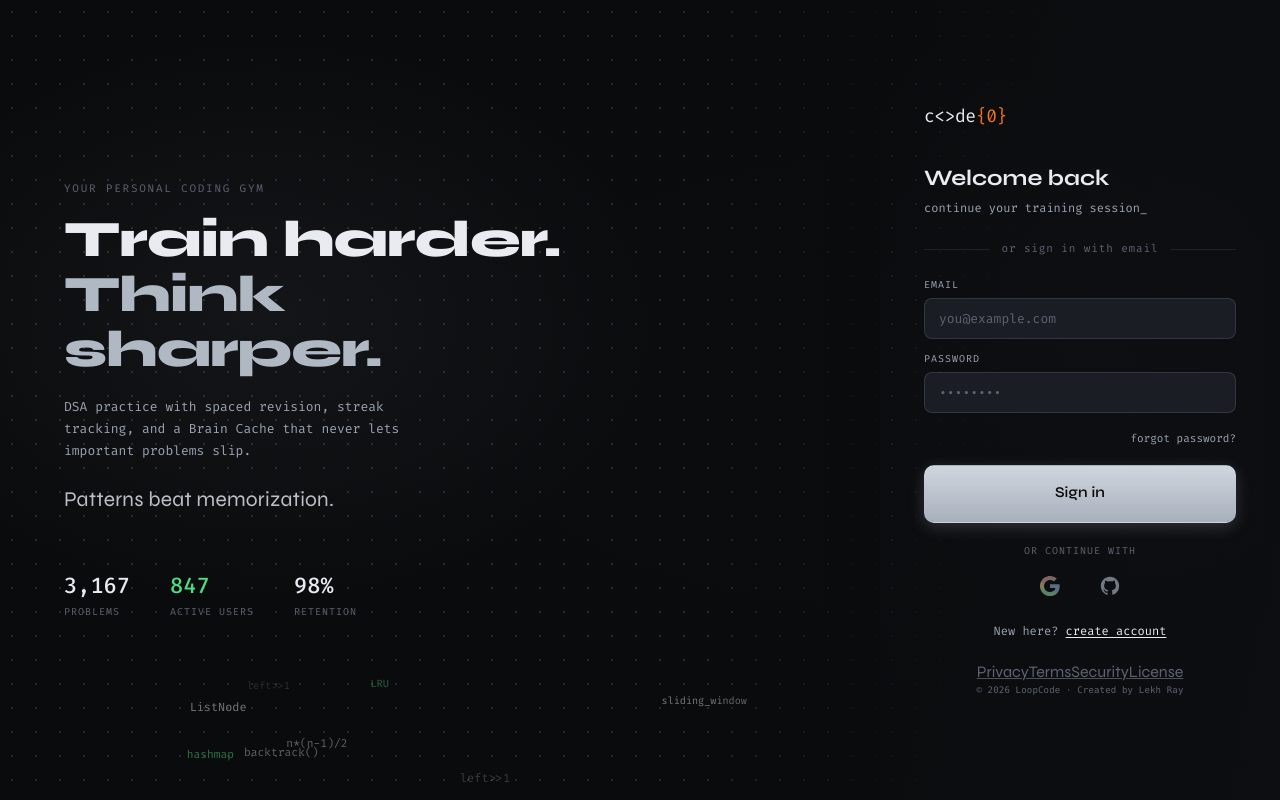
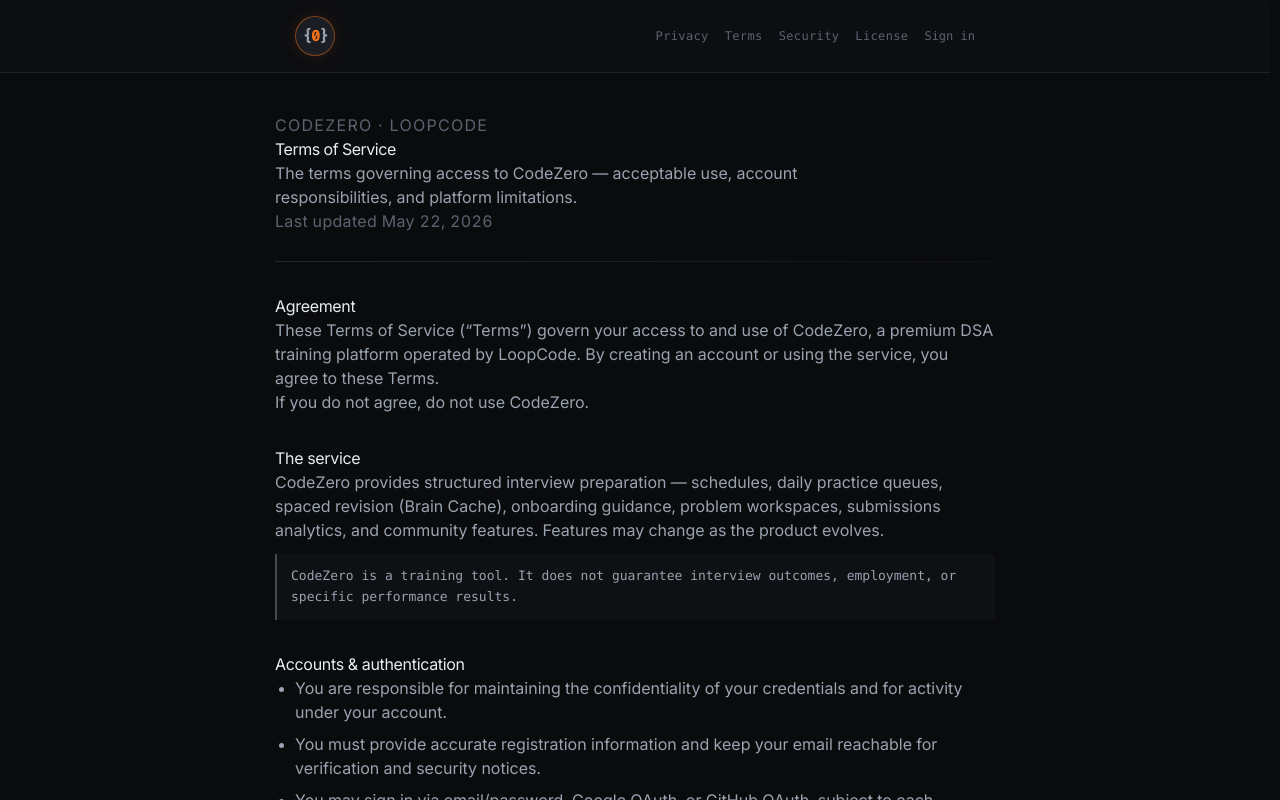
Before and after one commit to lekhcode/CodeZeroUI, a React (Vite) app: page /terms in a window 1280 px wide. Before the commit this address led to /login. Built offline with nearby package versions, Linux system fonts and the light colour scheme.

Commit message:
update 8 files

```diff
--- a/src/components/brand/CodeZeroBrandLink.tsx
+++ b/src/components/brand/CodeZeroBrandLink.tsx
@@ -6,6 +6,8 @@
 type CodeZeroBrandLinkProps = {
   size?: number;
   compact?: boolean;
+  /** Destination when the mark is clicked (default: community hub). */
+  to?: string;
   onClick?: () => void;
   sx?: SxProps<Theme>;
 };
@@ -13,13 +15,14 @@
 export function CodeZeroBrandLink({
   size = 36,
   compact = false,
+  to = "/community",
   onClick,
   sx,
 }: CodeZeroBrandLinkProps) {
   return (
     <Box
       component={Link}
-      to="/community"
+      to={to}
       onClick={onClick}
       className="zero-mark-spin-host"
       aria-label="CodeZero — community"
--- a/src/layouts/AuthLayout.tsx
+++ b/src/layouts/AuthLayout.tsx
@@ -2,7 +2,7 @@
 import { Outlet, useLocation } from "react-router-dom";
 import { motion } from "framer-motion";
 import { CodeZeroBrandLink } from "@/components/brand/CodeZeroBrandLink";
-import { AppCopyright } from "@/components/layout/AppCopyright";
+import { AppLegalFooter } from "@/components/layout/AppLegalFooter";
 import { miui } from "@/theme/theme";
 
 export function AuthLayout() {
@@ -30,8 +30,8 @@
             <Outlet />
           </Box>
         </motion.div>
-        <Box sx={{ mt: 2, px: 2 }}>
-          <AppCopyright align="center" />
+        <Box sx={{ mt: 2, px: 2, pb: 2 }}>
+          <AppLegalFooter variant="inline" align="center" />
         </Box>
       </Container>
     </Box>
--- a/src/legal/LegalPageShell.tsx
+++ b/src/legal/LegalPageShell.tsx
@@ -22,7 +22,7 @@
   }, [meta.title]);
 
   return (
-    <Box className="legal-page">
+    <Box className="legal-page app-scroll">
       <header className="legal-page__header">
         <Box className="legal-page__header-inner">
           <CodeZeroBrandLink size={32} compact to="/login" />
--- a/src/main.tsx
+++ b/src/main.tsx
@@ -5,6 +5,7 @@
 import "@/styles/login.css";
 import "@/styles/auth-experience.css";
 import "@/styles/animations.css";
+import "@/styles/legal.css";
 
 createRoot(document.getElementById("root")!).render(
   <StrictMode>
--- a/src/pages/auth/LoginPage.tsx
+++ b/src/pages/auth/LoginPage.tsx
@@ -11,7 +11,7 @@
   startResendCooldown,
 } from "@/utils/pendingVerification";
 import { LoginHeroScrambleText } from "@/components/auth/LoginHeroScrambleText";
-import { AppCopyright } from "@/components/layout/AppCopyright";
+import { AppLegalFooter } from "@/components/layout/AppLegalFooter";
 import { OAuthGoogleProvider } from "@/components/auth/OAuthGoogleProvider";
 import { OAuthSignInSection } from "@/components/auth/OAuthSignInSection";
 import { AuthInlineError } from "@/components/auth/AuthInlineError";
@@ -337,9 +337,9 @@
             </button>
           </p>
 
-          <p className="login-copyright">
-            <AppCopyright align="center" />
-          </p>
+          <div className="login-copyright">
+            <AppLegalFooter variant="inline" align="center" />
+          </div>
         </div>
       </section>
     </div>
--- a/src/routes/AppRouter.tsx
+++ b/src/routes/AppRouter.tsx
@@ -19,6 +19,10 @@
   TemplatesPage,
   TodayPage,
   UserSchedulesPage,
+  PrivacyPolicyPage,
+  TermsOfServicePage,
+  SecurityPage,
+  LegalNoticePage,
 } from "@/routes/lazyPages";
 import { GitHubCallbackPage } from "@/pages/auth/GitHubCallbackPage";
 import { LoginPage } from "@/pages/auth/LoginPage";
@@ -40,6 +44,39 @@
         <Route path="/auth/github/success" element={<GitHubCallbackPage />} />
 
         <Route path="/login" element={<LoginPage />} />
+
+        <Route
+          path="/privacy"
+          element={
+            <Lazy>
+              <PrivacyPolicyPage />
+            </Lazy>
+          }
+        />
+        <Route
+          path="/terms"
+          element={
+            <Lazy>
+              <TermsOfServicePage />
+            </Lazy>
+          }
+        />
+        <Route
+          path="/security"
+          element={
+            <Lazy>
+              <SecurityPage />
+            </Lazy>
+          }
+        />
+        <Route
+          path="/legal"
+          element={
+            <Lazy>
+              <LegalNoticePage />
+            </Lazy>
+          }
+        />
 
         <Route element={<GuestRoute />}>
           <Route element={<AuthLayout />}>
--- a/src/routes/lazyPages.tsx
+++ b/src/routes/lazyPages.tsx
@@ -40,3 +40,15 @@
 export const SettingsPage = lazy(() =>
   import("@/pages/settings/SettingsPage").then((m) => ({ default: m.SettingsPage })),
 );
+export const PrivacyPolicyPage = lazy(() =>
+  import("@/pages/legal/PrivacyPolicyPage").then((m) => ({ default: m.PrivacyPolicyPage })),
+);
+export const TermsOfServicePage = lazy(() =>
+  import("@/pages/legal/TermsOfServicePage").then((m) => ({ default: m.TermsOfServicePage })),
+);
+export const SecurityPage = lazy(() =>
+  import("@/pages/legal/SecurityPage").then((m) => ({ default: m.SecurityPage })),
+);
+export const LegalNoticePage = lazy(() =>
+  import("@/pages/legal/LegalNoticePage").then((m) => ({ default: m.LegalNoticePage })),
+);
--- a/src/styles/legal.css
+++ b/src/styles/legal.css
@@ -1,7 +1,15 @@
 /* Legal & compliance pages — docs-grade minimal layout (Linear / Vercel inspired) */
 
 .legal-page {
-  min-height: 100dvh;
+  /* Body is overflow:hidden app-wide — legal routes need their own scroll region */
+  position: fixed;
+  inset: 0;
+  z-index: 5;
+  height: 100dvh;
+  max-height: 100dvh;
+  overflow-x: hidden;
+  overflow-y: auto;
+  -webkit-overflow-scrolling: touch;
   display: flex;
   flex-direction: column;
   background: var(--bg, #0a0b0d);
```
